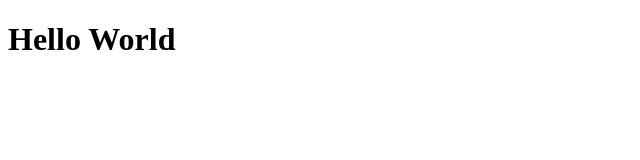
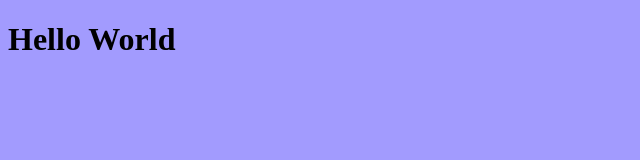
Before and after one commit to fanny-l/gittest, a plain HTML site: page index.html in a window 1280 px wide. Shown: the whole page, without its empty margins (0-640 px from the left). Drawn offline with Linux system fonts and the light colour scheme.

Commit message:
ajout bg color

```diff
--- a/index.html
+++ b/index.html
@@ -5,7 +5,7 @@
 	<meta name="viewport" content="width=device-width, initial-scale=1.0">
 	<title>Git test</title>
 </head>
-<body>
+<body style="background-color: #a29bfe">
 
 	<h1>Hello World</h1>
 
```
